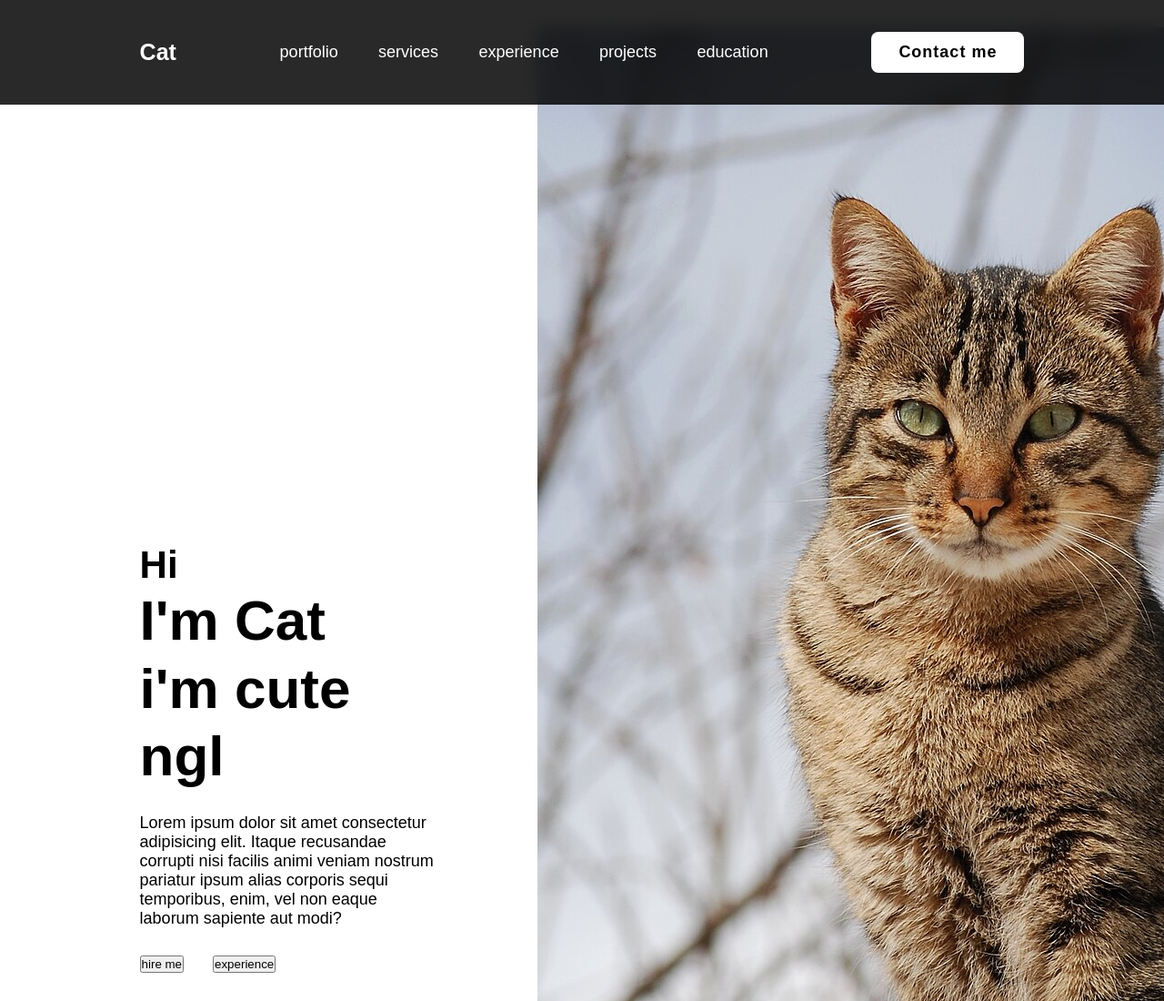
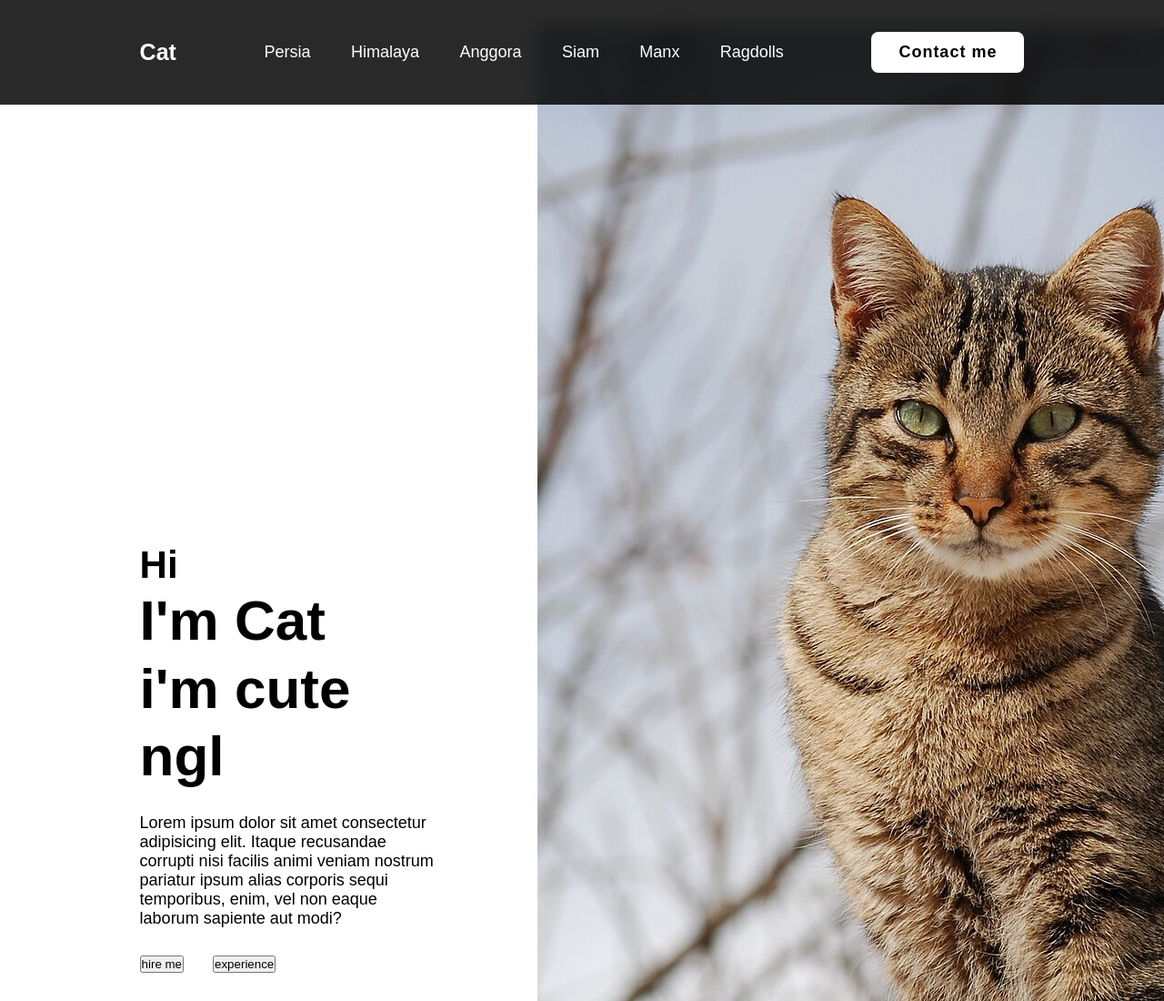
Before and after one commit to ashaarkk/Dev-kelompok-3, a plain HTML site: page index.html in a window 1280 px wide. Shown: the top 1100 px of the page at 91% size. Drawn offline with Linux system fonts and the light colour scheme.

Commit message:
Update index.html

```diff
--- a/index.html
+++ b/index.html
@@ -11,11 +11,12 @@
         <a href="#" class="logo"><span>Cat</span></a>
 
         <nav class="navbar">
-            <a href="#" class="active">portfolio</a>
-            <a href="#">services</a>
-            <a href="#">experience</a>
-            <a href="#">projects</a>
-            <a href="#">education</a>
+            <a href="#" class="active">Persia</a>
+            <a href="#">Himalaya</a>
+            <a href="#">Anggora</a>
+            <a href="#">Siam</a>
+            <a href="#">Manx</a>
+            <a href="#">Ragdolls</a>
         </nav>
 
         <a href="#" class="contact">Contact me</a>
```
